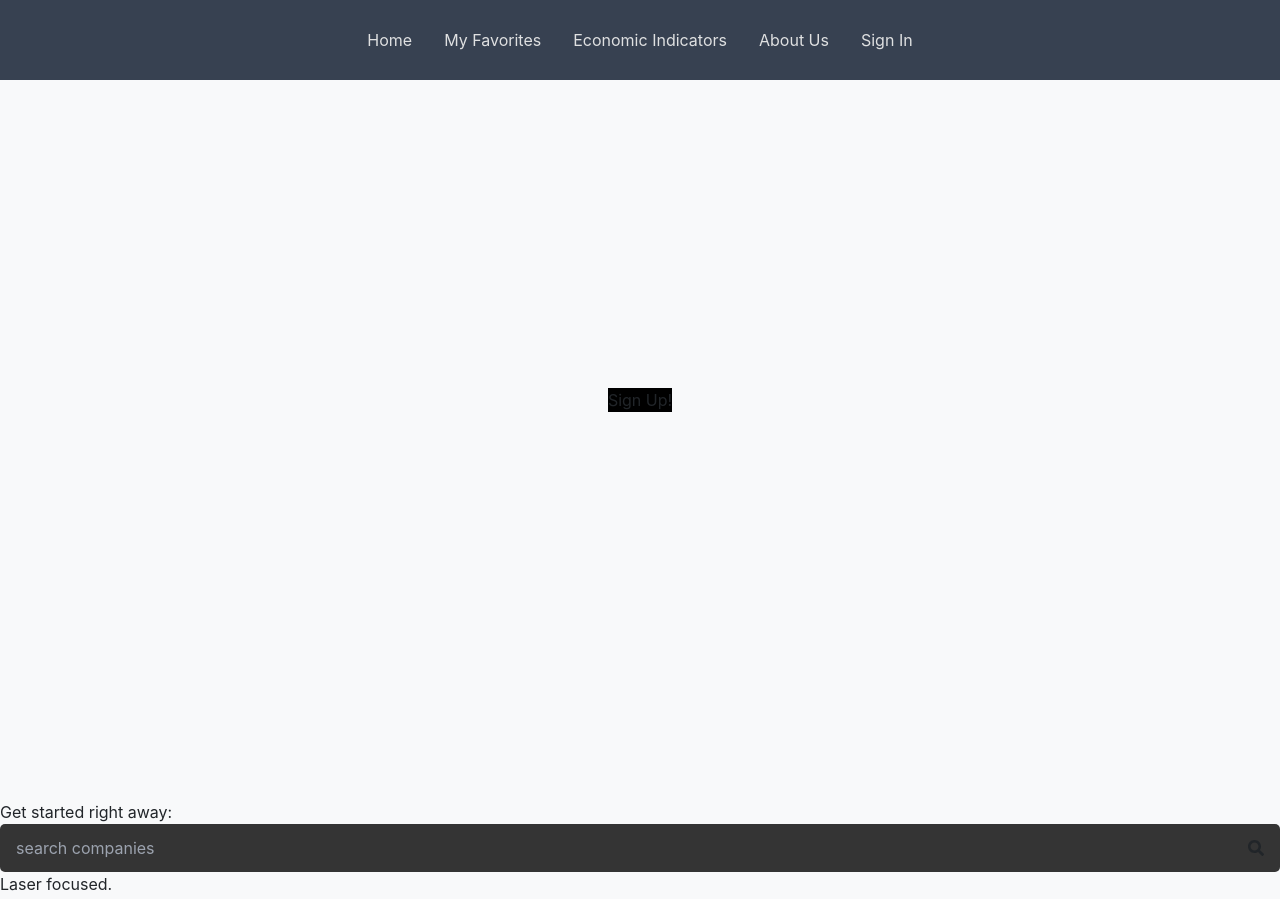
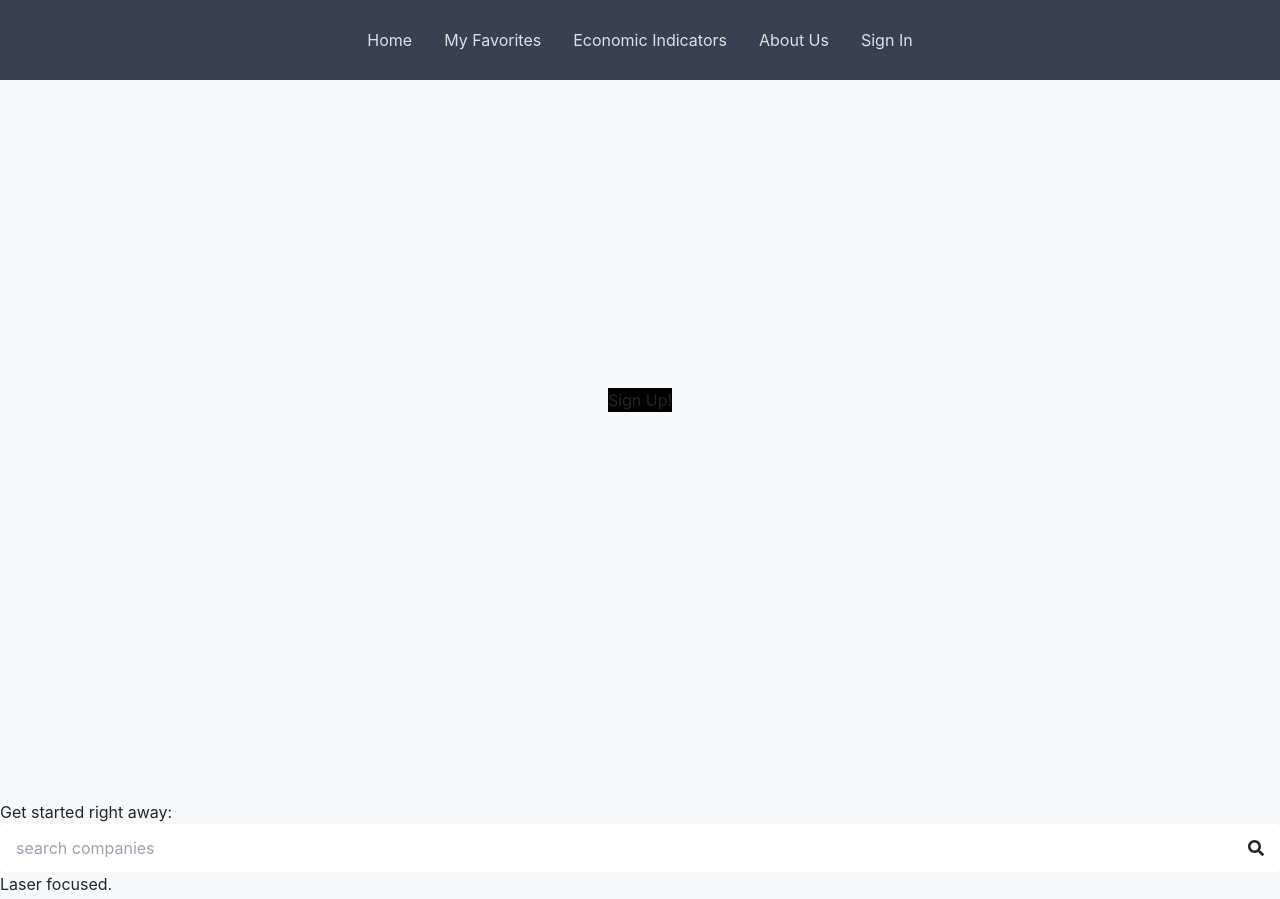
Before and after one commit to jpagtama/finflexi, a Next.js app: page / in a window 1280 px wide. Shown: the top 899 px of the page. Built offline with nearby package versions, Linux system fonts and the light colour scheme; no server answers; the database is empty.

Commit message:
Change behavior of SearchBar and SearchBarResults to match website theme and add interactive styling

```diff
--- a/components/UI/SearchBar.tsx
+++ b/components/UI/SearchBar.tsx
@@ -124,8 +124,8 @@ const SearchBar = (props: Props) => {
     return (
         <form className={styles.form} onSubmit={submitHandler} >
             <div className={styles.searchBarContainer}>
-                <input role="search_bar" type="text" ref={searchBarRef} className={`${styles.searchBar} ${searchResults.length ? styles.resultsBorderWithRecords : styles.resultsBorderWithoutRecords}`} onChange={searchHandler} onKeyDown={keyHandler} placeholder="search companies" value={searchText} disabled={isSearching} />
-                <div onClick={searchBarIconHandler} className={`${styles.searchIcon} ${searchResults.length ? styles.searchIconBorderWithRecords : styles.searchIconBorderWithoutRecords}`}>
+                <input role="search_bar" type="text" ref={searchBarRef} className={`${styles.searchBar} bg-white ${searchResults.length ? styles.resultsBorderWithRecords : styles.resultsBorderWithoutRecords}`} onChange={searchHandler} onKeyDown={keyHandler} placeholder="search companies" value={searchText} disabled={isSearching} />
+                <div onClick={searchBarIconHandler} className={`${styles.searchIcon} bg-white ${searchResults.length ? styles.searchIconBorderWithRecords : styles.searchIconBorderWithoutRecords}`}>
                     {searchText.length ? <FaTimes /> : <FaSearch />}
                 </div>
             </div>
--- a/components/UI/SearchBarResults.tsx
+++ b/components/UI/SearchBarResults.tsx
@@ -1,5 +1,5 @@
-import React from 'react'
-import styles from '@styles/UI/SearchBarResults.module.css'
+import React from 'react';
+import styles from '@styles/UI/SearchBarResults.module.css';
 
 interface Props {
     searchResults: { ticker: string, name: string }[],
@@ -9,11 +9,11 @@ interface Props {
 
 const SearchBarResults = ({ searchResults, highlightedResult, clickResultHandler }: Props) => {
     return (
-        <div role="search_results_container" className={styles.searchResultsContainer}>
-            <ul className={styles.searchResultsList} >
+        <div role="search_results_container" className={`${styles.searchResultsContainer} relative`}>
+            <ul className={`${styles.searchResultsList} absolute z-10 bg-white shadow-lg rounded-b-md`} >
                 {searchResults.map((i, index) => {
                     return (
-                        <li role="search_result_item" className={`${styles.searchItem} ${highlightedResult === index && styles.highlight}`} key={i.ticker} onClick={() => clickResultHandler(i.ticker)} >
+                        <li role="search_result_item" className={`${styles.searchItem} rounded-md hover:scale-105 px-8 py-4 duration-150 ${highlightedResult === index && styles.highlight}`} key={i.ticker} onClick={() => clickResultHandler(i.ticker)} >
                             <span className={styles.ticker} >{i.ticker}</span>
                             <span className={styles.companyName} >{i.name}</span>
                         </li>
```
